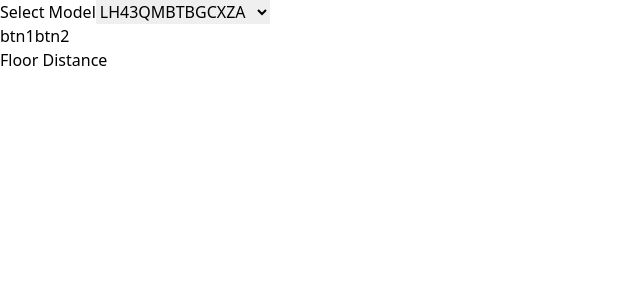
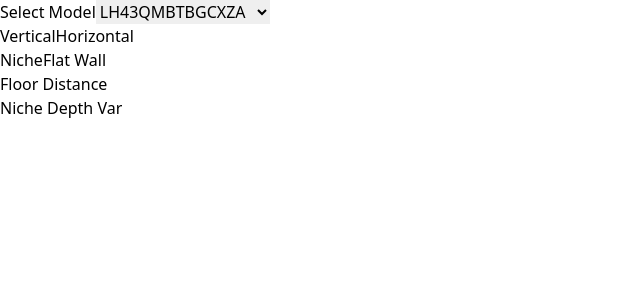
Before and after one commit to S0han/led_diagram_drawer, a Next.js app: page / in a window 1280 px wide. Shown: the top 300 px of the page, without its empty margins (0-640 px from the left). Built offline with nearby package versions, Linux system fonts and the light colour scheme.

Commit message:
update: modify inputs to only take in numeric values on configuration box

```diff
--- a/src/app/components/Configuration.component.tsx
+++ b/src/app/components/Configuration.component.tsx
@@ -9,8 +9,10 @@ export default function Configuration({ dropDownData }) {
     return (
         <div className='configuration-box'>
             <DropDown options={screen_models} label="Select Model" />
-            <ToggleBtn options={["btn1", "btn2"]} />
+            <ToggleBtn options={["Vertical", "Horizontal"]} />
+            <ToggleBtn options={["Niche", "Flat Wall"]} />
             <Inputfield labelName={"Floor Distance"} />
+            <Inputfield labelName={"Niche Depth Var"} />
         </div>
     )
 }
--- a/src/app/components/InputField.component.tsx
+++ b/src/app/components/InputField.component.tsx
@@ -1,8 +1,15 @@
 export default function InputField({ labelName }) {
+    const handleChange = (e) => {
+        const val = e.target.value;
+        if (!/^\d*\.?\d*$/.test(val)) {
+            e.target.value = val.replace(/[^0-9.]/g, '');
+        }
+    }
+
     return (
         <div>
             <label>{labelName}</label>
-            <input id="floor-distance-input" />
+            <input className="config-inputs" onChange={handleChange} />
         </div>
     );
 }
```
